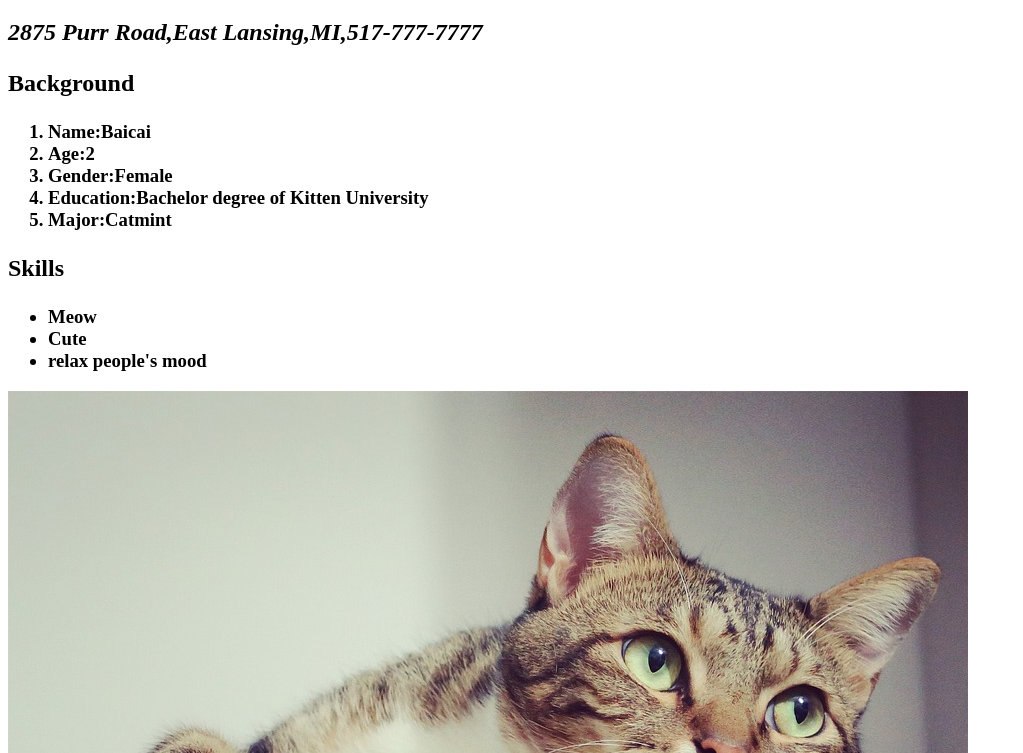
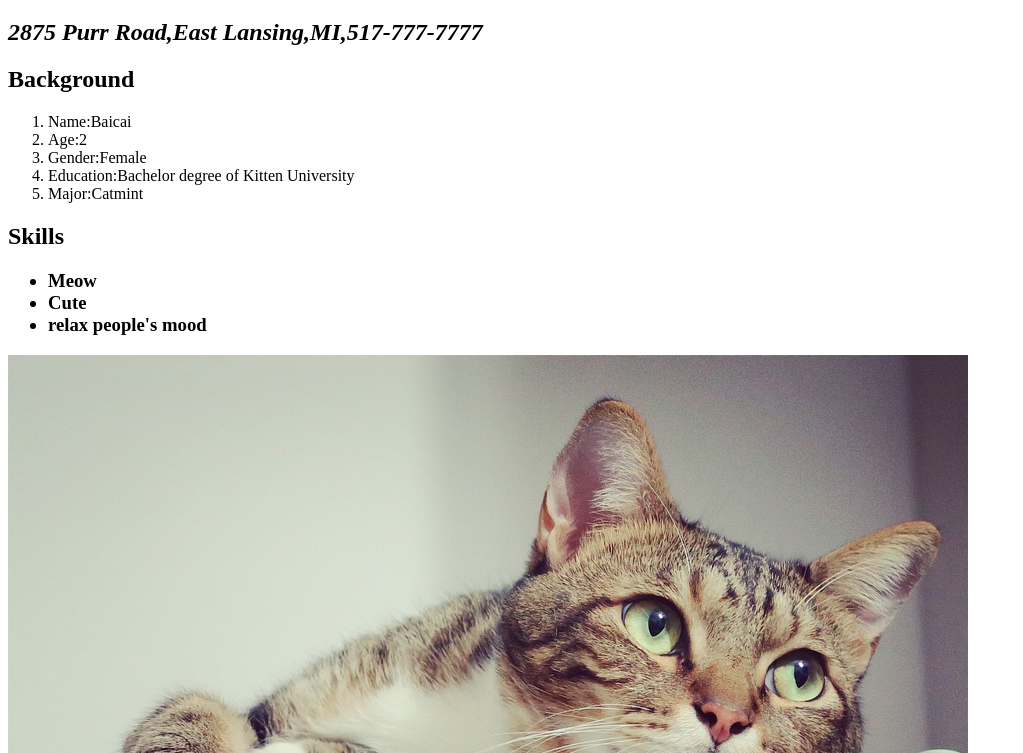
Before and after one commit to zhezixi/MI-449-SS18-740-html-atom-and-basic-elements-JmL5o8, a plain HTML site: page index.html in a window 1280 px wide. Shown: the part 47-800 px from the top of the page, without its empty margins (0-1023 px from the left). Drawn offline with Linux system fonts and the light colour scheme.

Commit message:
Baicai's resume

```diff
--- a/index.html
+++ b/index.html
@@ -1,17 +1,17 @@
 
 <h1><strong>Baicai's Resume</strong></h1>
 <h2><em>2875 Purr Road,East Lansing,MI,517-777-7777</em></h2>
-<h2><strong><p>Background</p></strong></h2>
+<h2><strong>Background</strong></h2>
 
-<ol><h3>
+<ol>
   <li>Name:Baicai</li>
   <li>Age:2</li>
   <li>Gender:Female</li>
   <li>Education:Bachelor degree of Kitten University</li>
   <li>Major:Catmint</li>
-</h3></ol>
+</ol>
 
-<h2><strong><p>Skills</p></strong></h2>
+<h2><strong>Skills</strong></h2>
 
 <ul><h3>
   <li>Meow</li>
@@ -19,8 +19,6 @@
   <li>relax people's mood</li>
 </h3></ul>
 
-
-
 <h3>
   <a href="cat.jpg" target="_blank">
   <img src="cat.jpg" alt="Cat picture">
```
